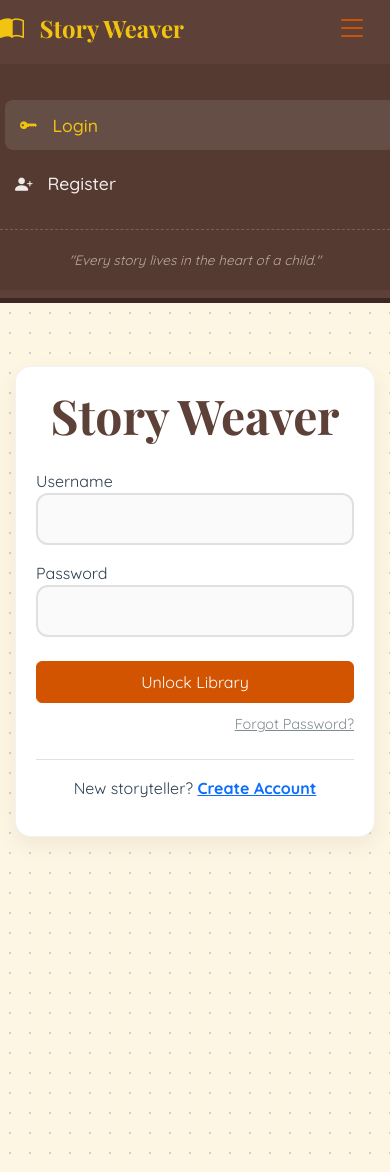
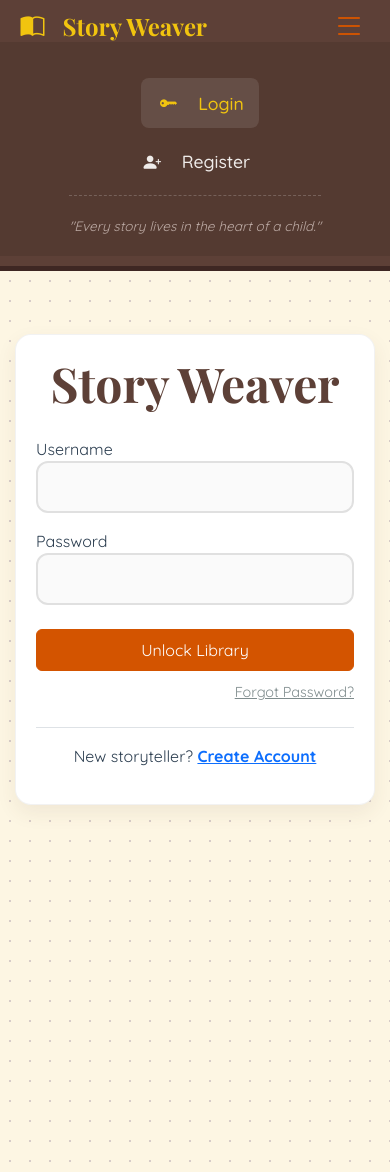
Before and after one commit to rowdy1408/story-craft, a Flask app: a page that uses templates/base.html in a window 390 px wide, after a click that opens the changed part. Run offline with Flask 3, Linux system fonts and the light colour scheme; some web fonts are replaced.

Commit message:
Add files via upload

```diff
--- a/templates/base.html
+++ b/templates/base.html
@@ -7,9 +7,6 @@
 
     <link href="https://cdn.jsdelivr.net/npm/bootstrap@5.3.3/dist/css/bootstrap.min.css" rel="stylesheet">
     <link rel="stylesheet" href="https://cdn.jsdelivr.net/npm/bootstrap-icons@1.11.3/font/bootstrap-icons.min.css">
-
-    <link rel="preconnect" href="https://fonts.googleapis.com">
-    <link rel="preconnect" href="https://fonts.gstatic.com" crossorigin>
     <link href="https://fonts.googleapis.com/css2?family=Playfair+Display:ital,wght@0,400;0,700;1,400&family=Quicksand:wght@400;500;600;700&display=swap" rel="stylesheet">
 
     <style>
@@ -19,51 +16,81 @@
             --accent-gold: #f1c40f; --card-bg: #ffffff; --input-bg: #fafafa;
         }
 
-        /* Khóa scroll ngang toàn trang */
+        /* Reset trang */
         html, body {
-            max-width: 100%; overflow-x: hidden;
+            margin: 0; padding: 0;
+            width: 100%; height: 100%;
+            overflow-x: hidden; /* Chặn cuộn ngang */
         }
 
         body {
-            display: flex; font-family: 'Quicksand', sans-serif;
-            background-color: var(--bg-paper); color: var(--text-ink);
-            min-height: 100vh; margin: 0;
+            /* QUAN TRỌNG: Xóa display: flex đi, dùng block mặc định */
+            display: block;
+            font-family: 'Quicksand', sans-serif;
+            background-color: var(--bg-paper);
+            color: var(--text-ink);
         }
 
-        /* --- SIDEBAR (Desktop) --- */
+        /* --- 1. SIDEBAR (MÁY TÍNH) --- */
         nav {
-            width: 260px; background: var(--sidebar-wood); color: var(--sidebar-text);
-            padding: 30px 20px; flex-shrink: 0; display: flex; flex-direction: column;
-            border-right: 5px solid #3e2723; height: 100vh; position: sticky; top: 0; overflow-y: auto;
-            z-index: 1000;
-        }
+    /* Ghim cố định bên trái */
+    position: fixed;
+    top: 0; left: 0;
+    /* bottom: 0; -> Xóa hoặc giữ đều được, nhưng dòng dưới quan trọng hơn */
+    height: 100vh; /* THÊM DÒNG NÀY: Ép chiều cao bằng 100% màn hình */
+    width: 260px;
+
+    background: var(--sidebar-wood);
+    color: var(--sidebar-text);
+    padding: 30px 20px;
+
+    overflow-y: auto;
+    z-index: 1000;
+    border-right: 5px solid #3e2723;
+
+    /* Dàn nội dung bên trong Sidebar */
+    display: flex; flex-direction: column;
+}
+
+        /* Ẩn nút 3 gạch trên Desktop */
+        .navbar-toggler { display: none !important; }
+        .navbar-collapse { display: block !important; }
+        .mobile-header { text-align: center; margin-bottom: 20px; }
 
         nav h2 {
             font-family: 'Playfair Display', serif; font-weight: 700; font-size: 1.8rem;
-            color: var(--accent-gold); text-align: center;
+            color: var(--accent-gold); margin: 0;
         }
 
         nav a {
             color: var(--sidebar-text); text-decoration: none; display: block;
             padding: 12px 15px; font-size: 1.1rem; border-radius: 8px; margin-bottom: 8px;
-            transition: all 0.2s ease; font-weight: 500; width: 100%;
+            transition: all 0.2s ease; font-weight: 500; text-align: left;
         }
 
         nav a:hover, nav a.active {
             background-color: rgba(255,255,255,0.1); color: var(--accent-gold); transform: translateX(5px);
         }
 
-        nav i { margin-right: 10px; width: 20px; text-align: center; }
+        nav i { margin-right: 12px; width: 25px; text-align: center; display: inline-block; }
 
         .footer-quote {
-            padding-top: 20px; border-top: 1px dashed rgba(255,255,255,0.2);
-            font-size: 0.85em; color: #bcaaa4; font-style: italic; margin-top: 20px; text-align: center;
+            margin-top: auto; padding-top: 20px; border-top: 1px dashed rgba(255,255,255,0.2);
+            font-size: 0.85em; color: #bcaaa4; font-style: italic; text-align: center;
         }
 
-        /* --- MAIN CONTAINER --- */
+        /* --- 2. NỘI DUNG CHÍNH (ĐẨY SANG PHẢI) --- */
         .main-container {
-            flex-grow: 1; padding: 40px; width: 100%; overflow-x: hidden;
-            background-image: radial-gradient(#d7ccc8 1px, transparent 1px); background-size: 20px 20px;
+            /* Cách lề trái 260px để nhường chỗ cho Sidebar */
+            margin-left: 260px;
+            padding: 40px;
+
+            /* Đảm bảo chiều cao tối thiểu */
+            min-height: 100vh;
+            box-sizing: border-box; /* Tính cả padding vào độ rộng */
+
+            background-image: radial-gradient(#d7ccc8 1px, transparent 1px);
+            background-size: 20px 20px;
         }
 
         /* --- UI COMPONENTS --- */
@@ -74,48 +101,57 @@
         .btn-primary:hover { background: var(--primary-hover); border-color: var(--primary-hover); }
         h1 { font-family: 'Playfair Display', serif; font-weight: 700; color: var(--sidebar-wood); margin-bottom: 20px; }
 
-        /* Nút Feedback nổi */
         .floating-btn {
-            position: fixed; bottom: 30px; right: 30px;
-            width: 60px; height: 60px; font-size: 24px;
+            position: fixed; bottom: 30px; right: 30px; width: 60px; height: 60px; font-size: 24px;
             z-index: 9999; display: flex; align-items: center; justify-content: center;
         }
 
         /* =========================================
-           📱 MOBILE RESPONSIVE (DƯỚI 992px)
+           📱 GIAO DIỆN MOBILE (DƯỚI 992px)
            ========================================= */
         @media (max-width: 992px) {
-            body { flex-direction: column; }
-
-            /* Header Ngang */
+            /* Reset lại Sidebar thành Header */
             nav {
-                width: 100% !important; height: auto !important; padding: 10px 20px;
+                position: relative; /* Hủy chế độ ghim */
+                width: 100%; height: auto; padding: 10px 20px;
                 border-right: none; border-bottom: 5px solid #3e2723;
-                position: relative;
+                z-index: 1001;
             }
 
-            .mobile-header { display: flex; justify-content: space-between; align-items: center; }
-            nav h2 { margin-bottom: 0; font-size: 1.5rem; text-align: left; padding-bottom: 0; border: none; }
+            /* Reset lại Nội dung chính */
+            .main-container {
+                margin-left: 0; /* Hủy lề trái */
+                padding: 15px;
+            }
+
+            /* Header Mobile */
+            .mobile-header {
+                display: flex; justify-content: space-between; align-items: center;
+                margin-bottom: 0; text-align: left;
+            }
+            nav h2 { font-size: 1.5rem; }
+
+            /* Hiện nút bấm */
+            .navbar-toggler { display: block !important; }
+            .navbar-collapse { display: none !important; margin-top: 15px; }
+            .navbar-collapse.show { display: flex !important; flex-direction: column; }
 
             #sidebarMenu { background: rgba(0,0,0,0.1); margin: 0 -20px; padding: 20px; }
             nav a:hover { transform: none; background-color: rgba(255,255,255,0.2); }
 
-            .main-container { padding: 15px; }
             .content-card { padding: 20px; }
             .floating-btn { width: 50px; height: 50px; font-size: 20px; bottom: 20px; right: 15px; }
             .table-responsive { overflow-x: auto; -webkit-overflow-scrolling: touch; }
-
-            /* FIX LỖI ZOOM: Ép font size input to lên để không bị zoom */
             input, select, textarea { font-size: 16px !important; }
         }
     </style>
     {% block styles %}{% endblock %}
 </head>
 <body>
-    <nav class="navbar">
+    <nav>
         <div class="container-fluid flex-lg-column align-items-lg-stretch p-0">
 
-            <div class="d-flex justify-content-between align-items-center w-100 mobile-header">
+            <div class="d-flex align-items-center mobile-header">
                 <h2 class="mb-0"><i class="bi bi-book-half"></i> Story Weaver</h2>
 
                 <button class="navbar-toggler border-0 text-warning" type="button" data-bs-toggle="collapse" data-bs-target="#sidebarMenu">
@@ -123,7 +159,7 @@
                 </button>
             </div>
 
-            <div class="collapse navbar-collapse flex-column mt-3 mt-lg-0" id="sidebarMenu">
+            <div class="collapse navbar-collapse flex-column" id="sidebarMenu">
 
                 {% if current_user.is_authenticated %}
                     <div class="mb-4 text-center" style="color: #f1c40f; margin-top: 20px;">
```
